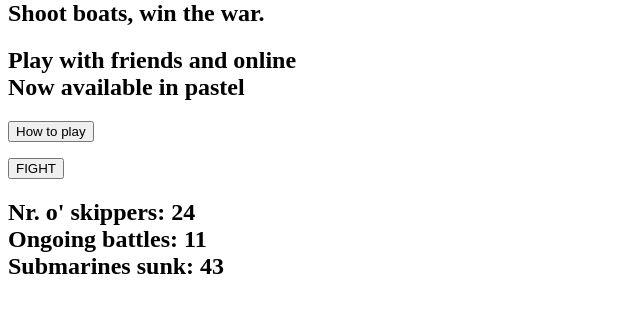
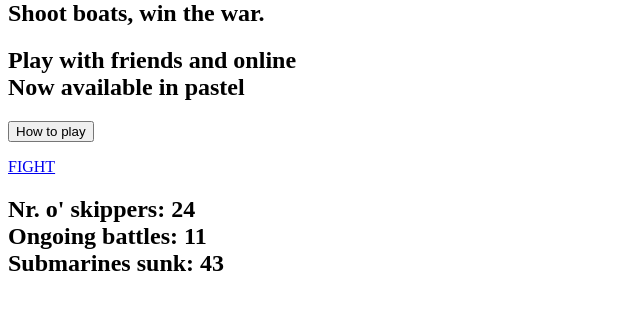
Before and after one commit to 4961587/MacandWout, a plain HTML site: page warboats/public/splash.html in a window 1280 px wide. Shown: the part 66-378 px from the top of the page, without its empty margins (0-640 px from the left). Drawn offline with Linux system fonts and the light colour scheme; files that its build step writes are made by us from their sources.

Commit message:
implemented fight button leads to game.html

```diff
--- a/warboats/public/splash.html
+++ b/warboats/public/splash.html
@@ -19,7 +19,7 @@
             <script src="javascripts/bs-client.js"></script>
         </form>
         <form action="/game" method="get">
-            <button id="startGame" type="submit">FIGHT</button>
+            <a id="startGame" href="game.html">FIGHT</a>
         </form>
         <div>
             <h2>Nr. o' skippers: 24<br>Ongoing battles: 11<br>Submarines sunk: 43</h2>
```
